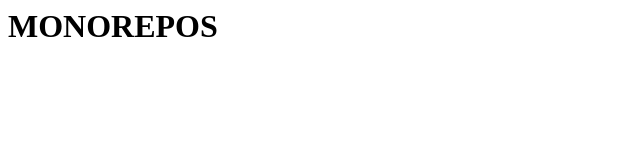
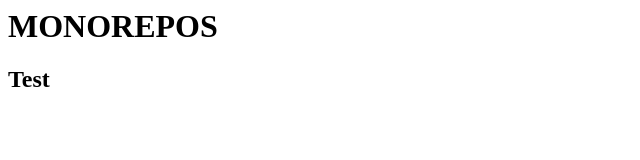
Before and after one commit to abdullahjajja/monorepos, a plain HTML site: page index.html in a window 1280 px wide. Shown: the full height of the page, 0-640 px from the left. Drawn offline with Linux system fonts and the light colour scheme.

Commit message:
Update index.html

```diff
--- a/index.html
+++ b/index.html
@@ -1,5 +1,6 @@
 <html>
   <body>
     <H1>MONOREPOS<H1>
+    <H2>Test<H2>
   </body>
   </html>
```
